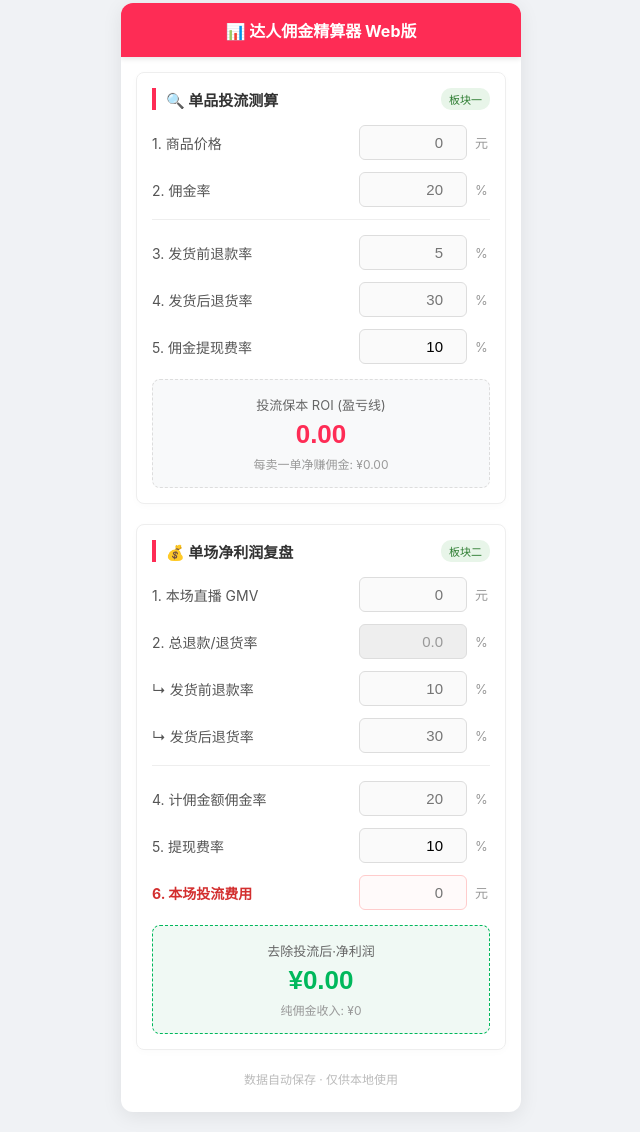
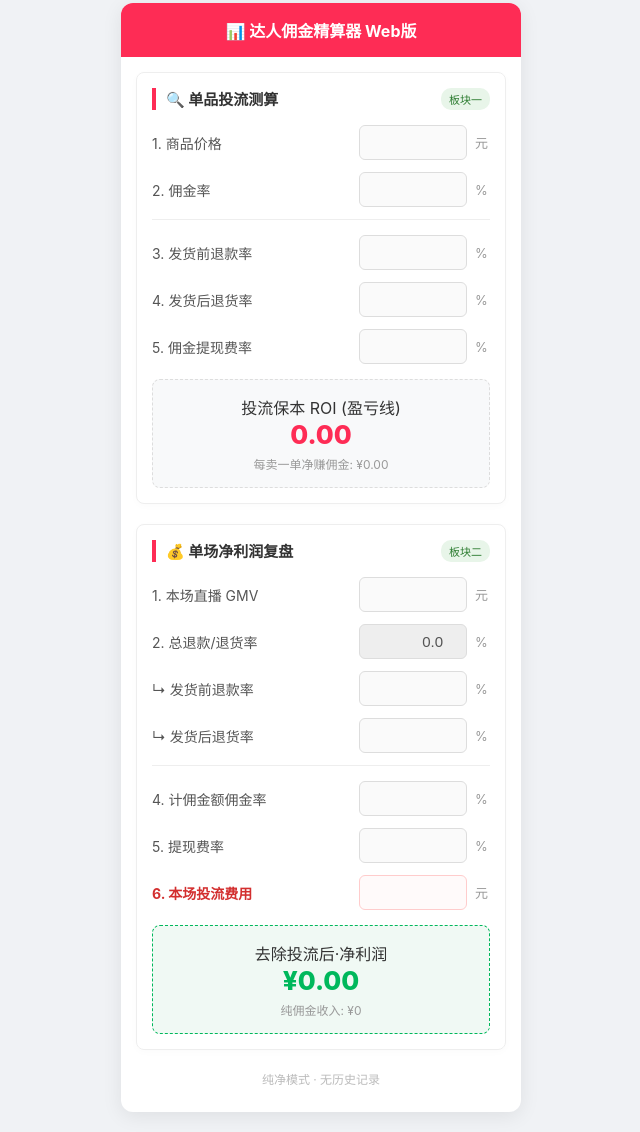
Before and after one commit to Manman-2021/roi-tool, a plain HTML site: page index.html in a window 1280 px wide. Shown: the part 17-1149 px from the top of the page, without its empty margins (319-959 px from the left). Drawn offline with Linux system fonts and the light colour scheme.

Commit message:
Update index.html

```diff
--- a/index.html
+++ b/index.html
@@ -5,13 +5,13 @@
     <meta name="viewport" content="width=device-width, initial-scale=1.0, maximum-scale=1.0, user-scalable=no">
     <title>达人ROI与收入精算器</title>
 
-   <link rel="icon" type="image/png" href="icon.png">
+    <link rel="icon" type="image/png" href="icon.png">
     <link rel="apple-touch-icon" href="icon.png">
 
     <style>
-        /* 全局样式设置 */
+        /* 全局样式 */
         body {
-            font-family: -apple-system, BlinkMacSystemFont, 'Segoe UI', Roboto, 'Helvetica Neue', Arial, 'Microsoft YaHei', sans-serif;
+            font-family: -apple-system, BlinkMacSystemFont, 'Microsoft YaHei', sans-serif;
             background-color: #f0f2f5;
             margin: 0;
             padding: 20px;
@@ -20,19 +20,15 @@
             min-height: 100vh;
             color: #333;
         }
-
-        /* 模拟手机/App的主容器 */
         .app-container {
             width: 100%;
-            max-width: 400px; /* 限制最大宽度，保持App感觉 */
+            max-width: 400px;
             background: #fff;
             border-radius: 12px;
             box-shadow: 0 4px 20px rgba(0, 0, 0, 0.08);
             overflow: hidden;
             height: fit-content;
         }
-
-        /* 顶部标题栏 */
         header {
             background: #fe2c55;
             color: white;
@@ -40,15 +36,8 @@
             text-align: center;
             font-weight: bold;
             font-size: 16px;
-            box-shadow: 0 2px 5px rgba(0,0,0,0.1);
         }
-
-        /* 内容区域 */
-        .content {
-            padding: 15px;
-        }
-
-        /* 板块样式 */
+        .content { padding: 15px; }
         .section {
             background: white;
             margin-bottom: 20px;
@@ -57,19 +46,14 @@
             border: 1px solid #eee;
             box-shadow: 0 2px 8px rgba(0,0,0,0.02);
         }
-
-        /* 板块标题 */
         h3 {
             margin: 0 0 15px 0;
             font-size: 15px;
-            color: #333;
             border-left: 4px solid #fe2c55;
             padding-left: 10px;
             display: flex;
             justify-content: space-between;
-            align-items: center;
         }
-
         .badge {
             background: #e8f5e9;
             color: #2e7d32;
@@ -78,19 +62,13 @@
             border-radius: 10px;
             font-weight: normal;
         }
-
-        /* 输入行布局 */
         .row {
             display: flex;
             justify-content: space-between;
             align-items: center;
             margin-bottom: 12px;
         }
-        .row label {
-            font-size: 14px;
-            color: #555;
-            flex: 1;
-        }
+        .row label { font-size: 14px; color: #555; flex: 1; }
         .row input {
             width: 90px;
             padding: 8px;
@@ -99,29 +77,14 @@
             text-align: right;
             font-size: 15px;
             outline: none;
-            transition: 0.2s;
             background: #fafafa;
         }
         .row input:focus {
             border-color: #fe2c55;
             background: #fff;
-            box-shadow: 0 0 0 2px rgba(254, 44, 85, 0.1);
         }
-        .unit {
-            font-size: 13px;
-            color: #999;
-            margin-left: 8px;
-            width: 15px;
-        }
-
-        /* 特殊输入框：成本 */
-        .cost-input {
-            border-color: #ffcccc !important;
-            color: #d32f2f;
-            background-color: #fffafa !important;
-        }
-
-        /* 结果显示区 */
+        .unit { font-size: 13px; color: #999; margin-left: 8px; width: 15px; }
+        .cost-input { border-color: #ffcccc !important; color: #d32f2f; background-color: #fffafa !important; }
         .result-box {
             background: #f8f9fa;
             border: 1px dashed #ddd;
@@ -130,38 +93,14 @@
             margin-top: 15px;
             text-align: center;
         }
-        .result-title {
-            font-size: 13px;
-            color: #666;
-            margin-bottom: 5px;
-        }
         .result-value {
             font-size: 26px;
             font-weight: 800;
             color: #fe2c55;
-            font-family: 'Arial', sans-serif;
         }
-        .sub-result {
-            font-size: 12px;
-            color: #999;
-            margin-top: 5px;
-        }
-
-        /* 分割线 */
-        hr {
-            border: 0;
-            border-top: 1px solid #eee;
-            margin: 10px 0 15px 0;
-        }
-
-        /* 底部版权/提示 */
-        footer {
-            text-align: center;
-            font-size: 12px;
-            color: #bbb;
-            margin-top: 20px;
-            padding-bottom: 10px;
-        }
+        .sub-result { font-size: 12px; color: #999; margin-top: 5px; }
+        hr { border: 0; border-top: 1px solid #eee; margin: 10px 0 15px 0; }
+        footer { text-align: center; font-size: 12px; color: #bbb; margin-top: 20px; padding-bottom: 10px; }
     </style>
 </head>
 <body>
@@ -172,13 +111,12 @@
         <div class="content">
             <div class="section">
                 <h3>🔍 单品投流测算 <span class="badge">板块一</span></h3>
-
-                <div class="row"><label>1. 商品价格</label><input type="number" id="p1_price" placeholder="0"><span class="unit">元</span></div>
-                <div class="row"><label>2. 佣金率</label><input type="number" id="p1_rate" placeholder="20"><span class="unit">%</span></div>
+                <div class="row"><label>1. 商品价格</label><input type="number" id="p1_price" placeholder=""><span class="unit">元</span></div>
+                <div class="row"><label>2. 佣金率</label><input type="number" id="p1_rate" placeholder=""><span class="unit">%</span></div>
                 <hr>
-                <div class="row"><label>3. 发货前退款率</label><input type="number" id="p1_refund_pre" placeholder="5"><span class="unit">%</span></div>
-                <div class="row"><label>4. 发货后退货率</label><input type="number" id="p1_refund_post" placeholder="30"><span class="unit">%</span></div>
-                <div class="row"><label>5. 佣金提现费率</label><input type="number" id="p1_tax" value="10"><span class="unit">%</span></div>
+                <div class="row"><label>3. 发货前退款率</label><input type="number" id="p1_refund_pre" placeholder=""><span class="unit">%</span></div>
+                <div class="row"><label>4. 发货后退货率</label><input type="number" id="p1_refund_post" placeholder=""><span class="unit">%</span></div>
+                <div class="row"><label>5. 佣金提现费率</label><input type="number" id="p1_tax" placeholder=""><span class="unit">%</span></div>
 
                 <div class="result-box">
                     <div class="result-title">投流保本 ROI (盈亏线)</div>
@@ -190,16 +128,15 @@
             <div class="section">
                 <h3>💰 单场净利润复盘 <span class="badge">板块二</span></h3>
 
-                <div class="row"><label>1. 本场直播 GMV</label><input type="number" id="p2_gmv" placeholder="0"><span class="unit">元</span></div>
-                <div class="row"><label>2. 总退款/退货率</label><input type="number" id="p2_refund_total" placeholder="自动" disabled style="background:#eee; color:#999;"><span class="unit">%</span></div>
+                <div class="row"><label>1. 本场直播 GMV</label><input type="number" id="p2_gmv" placeholder=""><span class="unit">元</span></div>
+                <div class="row"><label>2. 总退款/退货率</label><input type="number" id="p2_refund_total" placeholder="自动" disabled style="background:#eee;"><span class="unit">%</span></div>
 
-                <div class="row"><label>↳ 发货前退款率</label><input type="number" id="p2_refund_pre" placeholder="10"><span class="unit">%</span></div>
-                <div class="row"><label>↳ 发货后退货率</label><input type="number" id="p2_refund_post" placeholder="30"><span class="unit">%</span></div>
+                <div class="row"><label>↳ 发货前退款率</label><input type="number" id="p2_refund_pre" placeholder=""><span class="unit">%</span></div>
+                <div class="row"><label>↳ 发货后退货率</label><input type="number" id="p2_refund_post" placeholder=""><span class="unit">%</span></div>
                 <hr>
-                <div class="row"><label>4. 计佣金额佣金率</label><input type="number" id="p2_rate" placeholder="20"><span class="unit">%</span></div>
-                <div class="row"><label>5. 提现费率</label><input type="number" id="p2_tax" value="10"><span class="unit">%</span></div>
-
-                <div class="row"><label style="color:#d32f2f; font-weight:bold;">6. 本场投流费用</label><input type="number" id="p2_ad_cost" placeholder="0" class="cost-input"><span class="unit">元</span></div>
+                <div class="row"><label>4. 计佣金额佣金率</label><input type="number" id="p2_rate" placeholder=""><span class="unit">%</span></div>
+                <div class="row"><label>5. 提现费率</label><input type="number" id="p2_tax" placeholder=""><span class="unit">%</span></div>
+                <div class="row"><label style="color:#d32f2f; font-weight:bold;">6. 本场投流费用</label><input type="number" id="p2_ad_cost" placeholder="" class="cost-input"><span class="unit">元</span></div>
 
                 <div class="result-box" style="border-color: #00b85c; background: #f0f9f4;">
                     <div class="result-title">去除投流后·净利润</div>
@@ -208,16 +145,15 @@
                 </div>
             </div>
 
-            <footer>数据自动保存 · 仅供本地使用</footer>
+            <footer>纯净模式 · 无历史记录</footer>
         </div>
     </div>
 
     <script>
-        // DOM加载完成后执行
         document.addEventListener('DOMContentLoaded', function() {
             const inputs = document.querySelectorAll('input');
 
-            // 简单绑定：只要输入数字就重新计算，不保存历史
+            // 简单绑定：输入即计算，不保存，不读取
             inputs.forEach(input => {
                 input.addEventListener('input', calculateAll);
             });
@@ -225,13 +161,11 @@
             calculateAll();
         });
 
-        // 总计算函数
         function calculateAll() {
             calculateSection1();
             calculateSection2();
         }
 
-        // --- 板块一计算：投流盈亏线 ---
         function calculateSection1() {
             const price = parseFloat(document.getElementById('p1_price').value) || 0;
             const rate = parseFloat(document.getElementById('p1_rate').value) || 0;
@@ -242,29 +176,19 @@
             const validPercent = (1 - (refundPre/100) - (refundPost/100));
             const taxPercent = (1 - (tax/100));
             const commissionPercent = (rate/100);
-
             const finalRatio = validPercent * commissionPercent * taxPercent;
 
             let roi = 0;
-            if (finalRatio > 0) {
-                roi = 1 / finalRatio;
-            }
-
+            if (finalRatio > 0) { roi = 1 / finalRatio; }
             const profitPerOrder = price * finalRatio;
 
             const roiEl = document.getElementById('res_roi');
-            if (roi > 0 && roi < 100) {
-                roiEl.innerText = roi.toFixed(2);
-            } else if (roi >= 100) {
-                roiEl.innerText = "99.9+";
-            } else {
-                roiEl.innerText = "0.00";
-            }
-
+            if (roi > 0 && roi < 100) { roiEl.innerText = roi.toFixed(2); }
+            else if (roi >= 100) { roiEl.innerText = "99.9+"; }
+            else { roiEl.innerText = "0.00"; }
             document.getElementById('res_profit_per_order').innerText = '¥' + profitPerOrder.toFixed(2);
         }
 
-        // --- 板块二计算：单场净利润 ---
         function calculateSection2() {
             const gmv = parseFloat(document.getElementById('p2_gmv').value) || 0;
             const refundPre = parseFloat(document.getElementById('p2_refund_pre').value) || 0;
@@ -277,23 +201,17 @@
 
             const validPercent = (1 - (refundPre/100) - (refundPost/100));
             const realGmv = gmv * validPercent;
-
             const commissionPercent = (rate/100);
             const taxPercent = (1 - (tax/100));
-
             const grossIncome = realGmv * commissionPercent * taxPercent;
             const netProfit = grossIncome - adCost;
 
             const incomeEl = document.getElementById('res_income');
             incomeEl.innerText = '¥' + netProfit.toLocaleString('en-US', {minimumFractionDigits: 2, maximumFractionDigits: 2});
-
             document.getElementById('res_gross_income').innerText = '¥' + grossIncome.toLocaleString('en-US', {maximumFractionDigits: 0});
 
-            if (netProfit < 0) {
-                incomeEl.style.color = '#d32f2f';
-            } else {
-                incomeEl.style.color = '#00b85c';
-            }
+            if (netProfit < 0) { incomeEl.style.color = '#d32f2f'; }
+            else { incomeEl.style.color = '#00b85c'; }
         }
     </script>
 </body>
```
